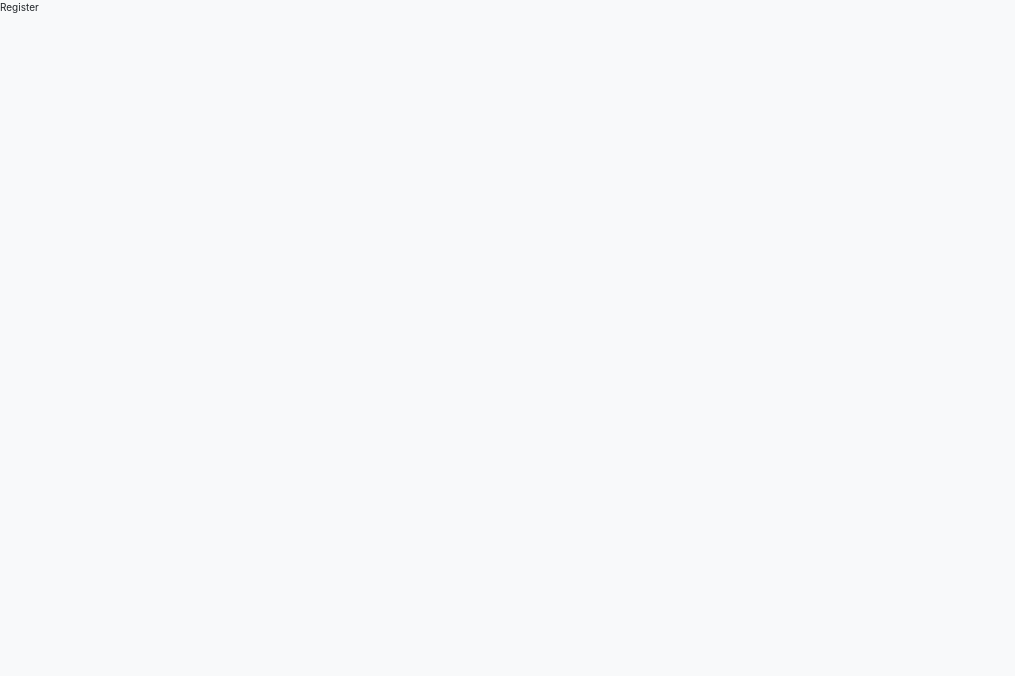
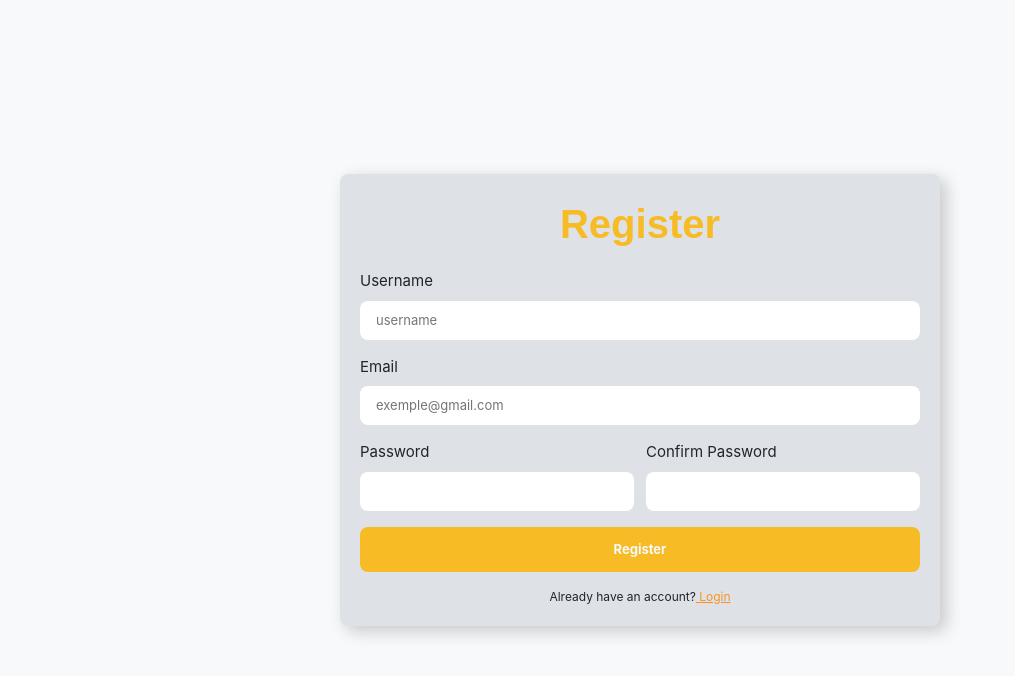
Before and after one commit to IsaqueBatist/fakesotre, a React (Vite) app: page /auth/register in a window 1280 px wide. Shown: the top 676 px of the page, without its empty margins (0-1015 px from the left). Built offline with nearby package versions, Linux system fonts and the light colour scheme.

Commit message:
:sparkles: feat: Register Form

```diff
--- a/src/components/header/Header.tsx
+++ b/src/components/header/Header.tsx
@@ -14,6 +14,7 @@ import {
 import { useDispatch, useSelector } from "react-redux";
 import type { RootState } from "../../redux/store";
 import { logout } from "../../redux/user/slice";
+import { Link } from "react-router-dom";
 
 export default function Header() {
   const username = useSelector(
@@ -36,7 +37,7 @@ export default function Header() {
       <Navbar>
         <ul>
           <li>
-            <a href="#">Products</a>
+            <Link to="/">Products</Link>
           </li>
         </ul>
       </Navbar>
--- a/src/pages/Login/Login.tsx
+++ b/src/pages/Login/Login.tsx
@@ -10,7 +10,7 @@ import {
   MainLoginContainer,
   SubmmitButton,
 } from "./styles";
-import { Navigate, useNavigate } from "react-router-dom";
+import { Link, useNavigate } from "react-router-dom";
 import { useDispatch } from "react-redux";
 import { login } from "../../redux/user/slice";
 import type { IUserDataLogin } from "../../types/authService";
@@ -27,7 +27,7 @@ export default function Login() {
     register,
     reset,
     handleSubmit,
-    formState: { errors, isValid },
+    formState: { errors },
   } = useForm<IFormLoginData>({
     defaultValues,
     mode: "onBlur",
@@ -47,6 +47,8 @@ export default function Login() {
       const message =
         err instanceof Error ? err.message : "Erro inesperado ao fazer login.";
       alert(message);
+    } finally {
+      reset();
     }
   };
 
@@ -82,7 +84,7 @@ export default function Login() {
         </SubmmitButton>
         <HelpText role="note">
           Don't have an account?
-          <a href="/auth/register"> Register</a>
+          <Link to="/auth/register"> Register</Link>
         </HelpText>
       </FormLogin>
     </MainLoginContainer>
--- a/src/pages/Register/Register.tsx
+++ b/src/pages/Register/Register.tsx
@@ -1,3 +1,98 @@
+import { useForm } from "react-hook-form";
+import {
+  MainRegisterContainer,
+  FormRegister,
+  FormTitle,
+  InputForm,
+  SubmitButton,
+  HelpText,
+  ErrorMessage,
+  FieldGroup,
+} from "./styles";
+import { Link } from "react-router-dom";
+import type { IFormRegisterData } from "../../types/formRegisterData";
+
+type IFormRegisterForm = IFormRegisterData & {
+  confirmPassword: string;
+};
+
 export default function Register() {
-  return <div>Register</div>
+  const {
+    register,
+    handleSubmit,
+    watch,
+    formState: { errors },
+  } = useForm<IFormRegisterForm>();
+
+  const onSubmit = (data: IFormRegisterForm) => {
+    console.log("Submitted:", data);
+  };
+
+  console.log(errors);
+
+  const password = watch("password");
+
+  return (
+    <MainRegisterContainer>
+      <FormRegister onSubmit={handleSubmit(onSubmit)}>
+        <FormTitle>Register</FormTitle>
+        <InputForm>
+          <label>Username</label>
+          <input
+            placeholder="username"
+            autoComplete="username"
+            {...register("username", { required: "This fild is requirted" })}
+          />
+          {errors.username && (
+            <ErrorMessage>{errors.username.message}</ErrorMessage>
+          )}
+        </InputForm>
+        <InputForm>
+          <label>Email</label>
+          <input
+            placeholder="exemple@gmail.com"
+            autoComplete="email"
+            type="email"
+            {...register("email", { required: "This fild is requirted" })}
+          />
+          {errors.email && <ErrorMessage>{errors.email.message}</ErrorMessage>}
+        </InputForm>
+
+        <FieldGroup>
+          <InputForm>
+            <label>Password</label>
+            <input
+              type="password"
+              autoComplete="new-password"
+              {...register("password", { required: "This fild is requirted" })}
+            />
+            {errors.password && (
+              <ErrorMessage>{errors.password.message}</ErrorMessage>
+            )}
+          </InputForm>
+          <InputForm>
+            <label>Confirm Password</label>
+            <input
+              type="password"
+              {...register("confirmPassword", {
+                required: "This fild is requirted",
+                validate: (value) =>
+                  value === password || "Passwords do not match",
+              })}
+            />
+            {errors.confirmPassword && (
+              <ErrorMessage>{errors.confirmPassword?.message}</ErrorMessage>
+            )}
+          </InputForm>
+        </FieldGroup>
+
+        <SubmitButton type="submit">Register</SubmitButton>
+
+        <HelpText>
+          Already have an account?
+          <Link to="/auth/login"> Login</Link>
+        </HelpText>
+      </FormRegister>
+    </MainRegisterContainer>
+  );
 }
--- /dev/null
+++ b/src/pages/Register/styles.ts
@@ -0,0 +1,93 @@
+// RegisterStyles.ts
+import styled from 'styled-components';
+
+export const MainRegisterContainer = styled.div`
+  width: 100%;
+  min-height: 100dvh;
+  display: flex;
+  justify-content: center;
+  align-items: center;
+`;
+
+export const FormRegister = styled.form`
+  width: 60rem;
+  background-color: ${({ theme }) => theme.colors.Neutra.light[3]};
+  border-radius: ${({ theme }) => theme.borderRadius};
+  padding: 2rem;
+  box-shadow: 6px 5px 16px 1px #0000002e;
+
+  display: flex;
+  flex-direction: column;
+  gap: 1.6rem;
+`;
+
+export const FormTitle = styled.h2`
+  font-family: ${({ theme }) => theme.fonts.heading};
+  font-size: 4rem;
+  color: ${({ theme }) => theme.colors.seconday.main};
+  font-weight: bold;
+  text-align: center;
+`;
+
+export const FieldGroup = styled.div`
+  display: flex;
+  gap: 1.2rem;
+  flex-wrap: wrap;
+
+  > div {
+    flex: 1;
+    min-width: 250px;
+  }
+`;
+
+export const InputForm = styled.div`
+  display: flex;
+  flex-direction: column;
+  gap: 0.8rem;
+
+  label {
+    font-size: 1.5rem;
+  }
+
+  input {
+    padding: 1.2rem 1.6rem;
+    font-size: 1.3rem;
+    border: none;
+    border-radius: ${({ theme }) => theme.borderRadius};
+    outline: none;
+    transition: box-shadow 0.3s ease;
+
+    &:focus {
+      box-shadow: -1px 0px 6px 2px ${({ theme }) => theme.colors.primary.light};
+    }
+  }
+`;
+
+export const SubmitButton = styled.button`
+  padding: 1.5rem 2rem;
+  width: 100%;
+  border-radius: ${({ theme }) => theme.borderRadius};
+  background-color: ${({ theme }) => theme.colors.seconday.main};
+  border: none;
+  color: ${({ theme }) => theme.colors.Neutra.light[1]};
+  font-size: 1.3rem;
+  font-weight: bold;
+
+  &:hover {
+    background-color: ${({ theme }) => theme.colors.primary.medium};
+    cursor: pointer;
+  }
+`;
+
+export const ErrorMessage = styled.p`
+  color: red;
+  font-size: 1.2rem;
+`;
+
+export const HelpText = styled.p`
+  font-size: 1.2rem;
+  text-align: center;
+  a {
+    color: ${({ theme }) => theme.colors.primary.main};
+  }
+`;
--- /dev/null
+++ b/src/types/formRegisterData.ts
@@ -0,0 +1,5 @@
+export interface IFormRegisterData {
+  username: string;
+  password: string;
+  email: string
+}
```
Also changed, not shown: src/components/card/Card.tsx (+11 -12 lines).
